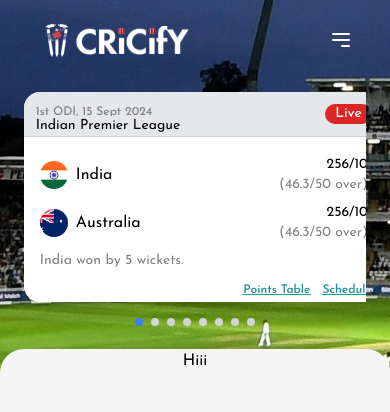
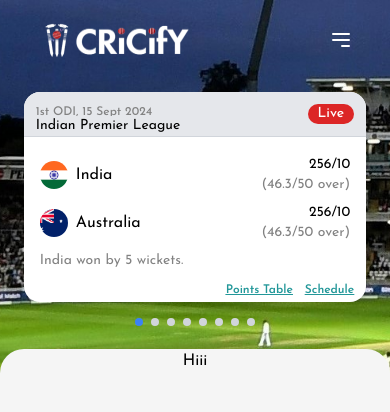
Before and after one commit to swapnilgupta14/Cricify-Cricket-Tournament-Organiser, a React (Vite) app: page / in a window 390 px wide. Shown: the top 412 px of the page. Built offline with nearby package versions, Linux system fonts and the light colour scheme.

Commit message:
fix: card width

```diff
--- a/src/components/MatchCards.jsx
+++ b/src/components/MatchCards.jsx
@@ -49,7 +49,7 @@
     <div
       key={index}
       className="bg-white rounded-2xl shadow-md
-      md:min-w-[50%] md:w-[50%] sm-custom:w-[360px] sm-custom:min-w-[360px]
+      md:min-w-[50%] md:w-[50%] sm-custom:w-[100%] sm-custom:min-w-[100%]
       lg:min-w-[325px] lg:w-[325px]
       min-h-[210px] max-h-[210px] h-[210px]
       flex flex-col justify-between"
```
